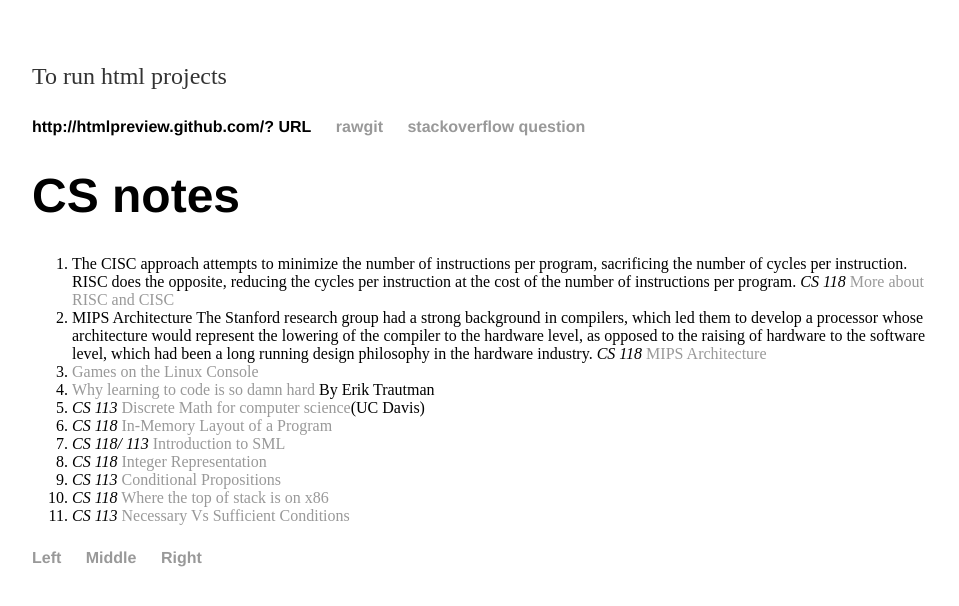
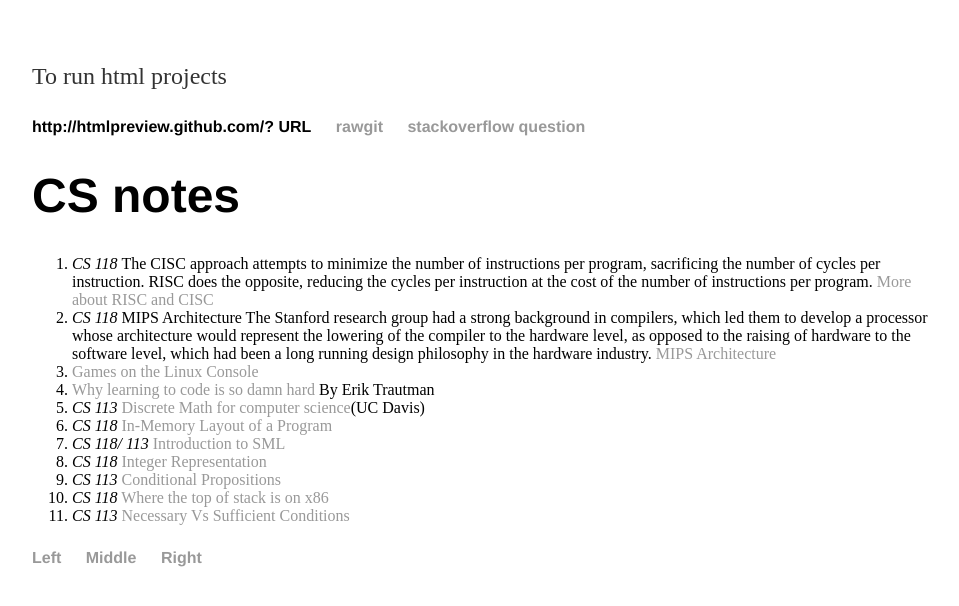
Before and after one commit to sawthinkar/sawthinkar.github.io, a Jekyll site: the page pages/notes.html, which Jekyll copies as it is, in a window 1280 px wide. Shown: the top 606 px of the page, without its empty margins (160-1119 px from the left). Built offline with Jekyll 4.4.1, drawn with Linux system fonts in a browser that asks for light colours.

```diff
--- a/pages/notes.html
+++ b/pages/notes.html
@@ -21,9 +21,8 @@ Note list
 <h1>CS notes</h1>
 	<ol>
 	<p>
-    	<li>The CISC approach attempts to minimize the number of instructions per program, sacrificing the number of cycles per instruction. RISC does the opposite, reducing the cycles per instruction at the cost of the number of instructions per program. <em> CS 118 </em><a href="http://cs.stanford.edu/people/eroberts/courses/soco/projects/risc/risccisc/"> More about RISC and CISC</a></li>
-    	<li>MIPS Architecture
-The Stanford research group had a strong background in compilers, which led them to develop a processor whose architecture would represent the lowering of the compiler to the hardware level, as opposed to the raising of hardware to the software level, which had been a long running design philosophy in the hardware industry.<em> CS 118 </em><a href="http://cs.stanford.edu/people/eroberts/courses/soco/projects/risc/mips/index.html"> MIPS Architecture</a></li>
+    	<li><em> CS 118 </em>The CISC approach attempts to minimize the number of instructions per program, sacrificing the number of cycles per instruction. RISC does the opposite, reducing the cycles per instruction at the cost of the number of instructions per program.<a href="http://cs.stanford.edu/people/eroberts/courses/soco/projects/risc/risccisc/"> More about RISC and CISC</a></li>
+    	<li><em> CS 118 </em>MIPS Architecture The Stanford research group had a strong background in compilers, which led them to develop a processor whose architecture would represent the lowering of the compiler to the hardware level, as opposed to the raising of hardware to the software level, which had been a long running design philosophy in the hardware industry.<a href="http://cs.stanford.edu/people/eroberts/courses/soco/projects/risc/mips/index.html"> MIPS Architecture</a></li>
     	<li><em></em><a href="https://ttygames.wordpress.com/">Games on the Linux Console</a></lin>
     	<li><em></em><a href="https://www.vikingcodeschool.com/posts/why-learning-to-code-is-so-damn-hard"> Why learning to code is so damn hard</a> By Erik Trautman</li>
     	<li><em>CS 113</em><a href="http://web.cs.ucdavis.edu/~rogaway/classes/20/fall13/"> Discrete Math for computer science</a>(UC Davis)</li>
```
